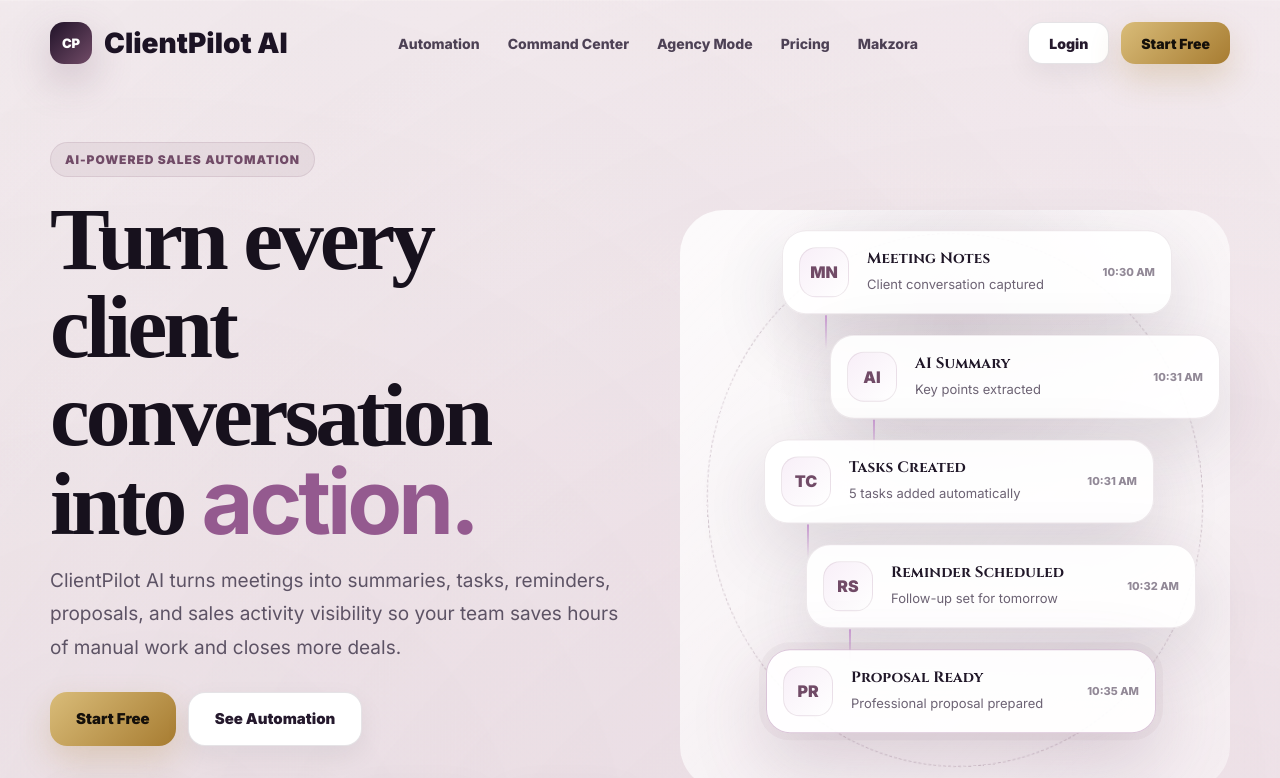
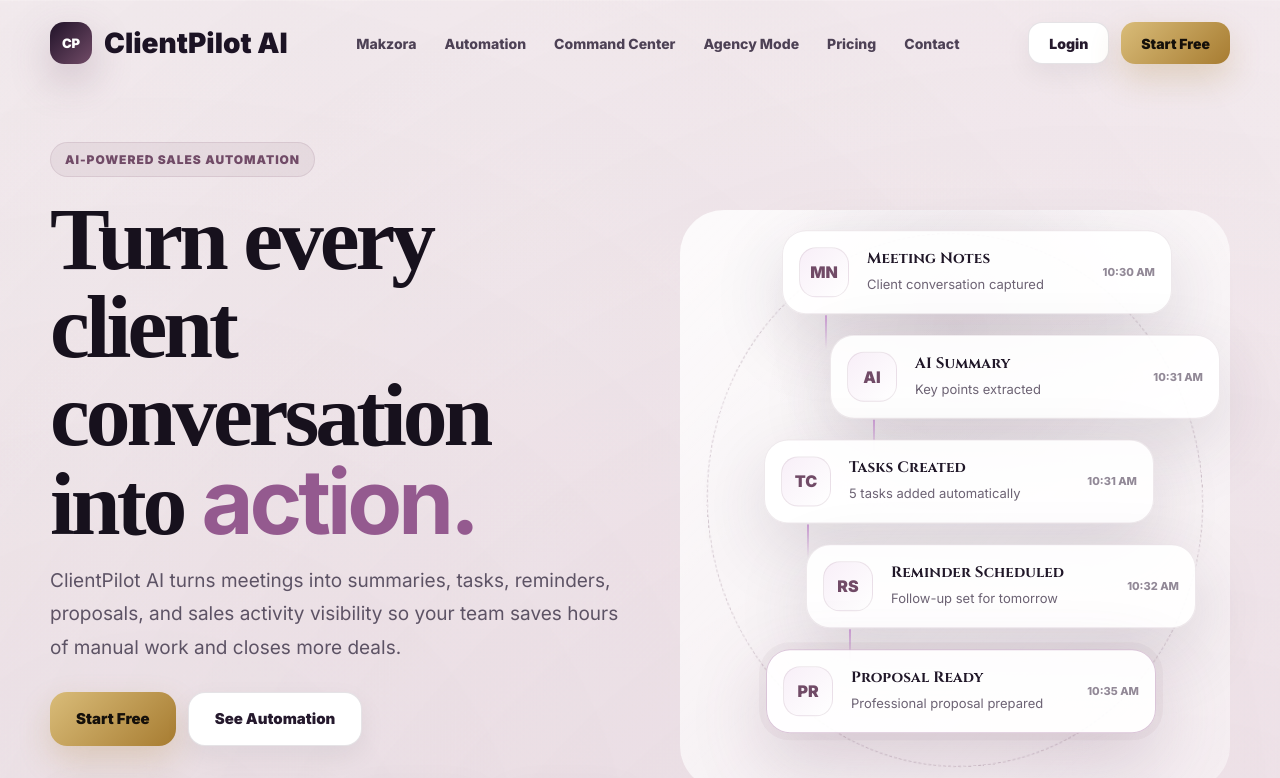
Before and after one commit to memonaaslam/clientpilot-ai, a Next.js app: page /clientpilotai/ in a window 1280 px wide. Shown: the top 778 px of the page. Built offline with nearby package versions, Linux system fonts and the light colour scheme.

Commit message:
Polish dashboard logo landing navigation and footer

```diff
--- a/app/page.tsx
+++ b/app/page.tsx
@@ -140,11 +140,33 @@
         </Link>
 
         <nav className="cp-nav-links">
-          <a href="#automation">Automation</a>
-          <a href="#command-center">Command Center</a>
-          <a href="#agency">Agency Mode</a>
-          <a href="#pricing">Pricing</a>
-          <a href="https://www.makzora.com">Makzora</a>
+          <a
+            href="https://www.makzora.com"
+            target="_blank"
+            rel="noopener noreferrer"
+          >
+            Makzora
+          </a>
+
+          <a href="#automation">
+            Automation
+          </a>
+
+          <a href="#command-center">
+            Command Center
+          </a>
+
+          <a href="#agency">
+            Agency Mode
+          </a>
+
+          <a href="#pricing">
+            Pricing
+          </a>
+
+          <a href="#makzora-footer">
+            Contact
+          </a>
         </nav>
 
         <div className="cp-nav-actions">
@@ -468,7 +490,7 @@
 
 
 
-      <footer className="cp-makzora-footer">
+      <footer id="makzora-footer" className="cp-makzora-footer">
         <div className="cp-makzora-footer-inner">
           <div className="cp-makzora-footer-brand">
             <img
@@ -577,7 +599,7 @@
 
         <div className="cp-makzora-footer-bottom">
           <span>
-            &copy;{String.fromCharCode(169)} 2026 Makzora. All rights reserved.
+            &copy;{String.fromCharCode(169)}{"\u00A9"} 2026 Makzora. All rights reserved.
           </span>
 
           <span>
```
Also changed, not shown: app/globals.css.
